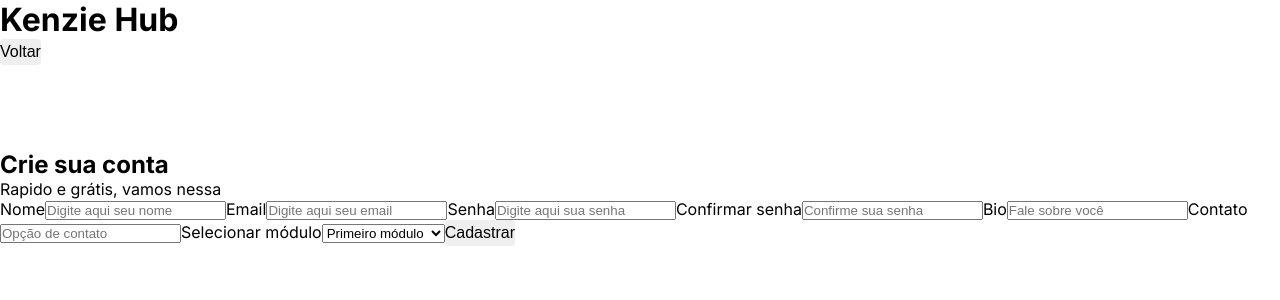
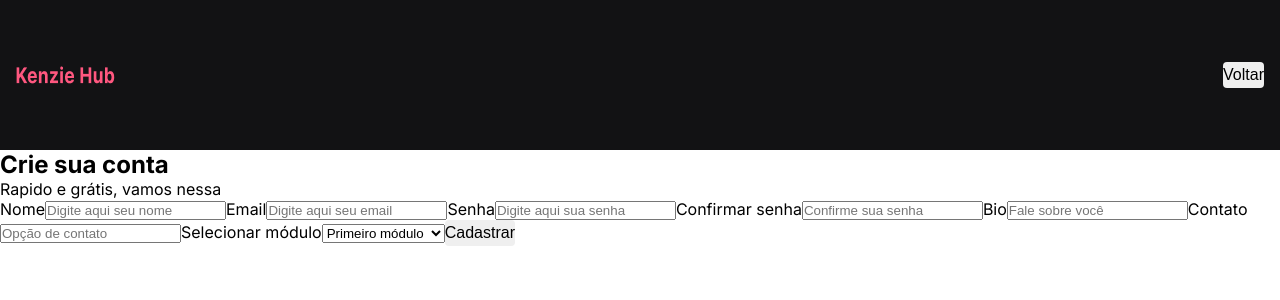
Before and after one commit to AndersonKeller/react-entrega-kenzie-hub-AndersonKeller, a React (Create React App) app: page / in a window 1280 px wide. Shown: the top 300 px of the page. Built offline with nearby package versions, Linux system fonts and the light colour scheme.

Commit message:
styled: header and logo

```diff
--- a/src/components/Header/index.jsx
+++ b/src/components/Header/index.jsx
@@ -1,9 +1,10 @@
 import { StyledHeader } from "./styles";
+import Logo from "../../../src/Logo.png";
 
 export function Header() {
   return (
     <StyledHeader>
-      <h1>Kenzie Hub</h1>
+      <img src={Logo} alt="" />
       <button>Voltar</button>
     </StyledHeader>
   );
--- a/src/components/Header/styles.js
+++ b/src/components/Header/styles.js
@@ -2,4 +2,10 @@ import styled from "styled-components";
 
 export const StyledHeader = styled.header`
   height: 150px;
+  color: var(--color-primary);
+  display: flex;
+  align-items: center;
+  justify-content: space-between;
+  background-color: var(--color-gray4);
+  padding: 0 1rem;
 `;
--- a/src/styles/global.js
+++ b/src/styles/global.js
@@ -28,6 +28,7 @@ export const GLobalStyles = createGlobalStyle`
     }
     body{
         font-family: 'Inter', sans-serif;
+
     }
     button{
         cursor: pointer;
```
Also changed, not shown: src/Logo.png (added).
